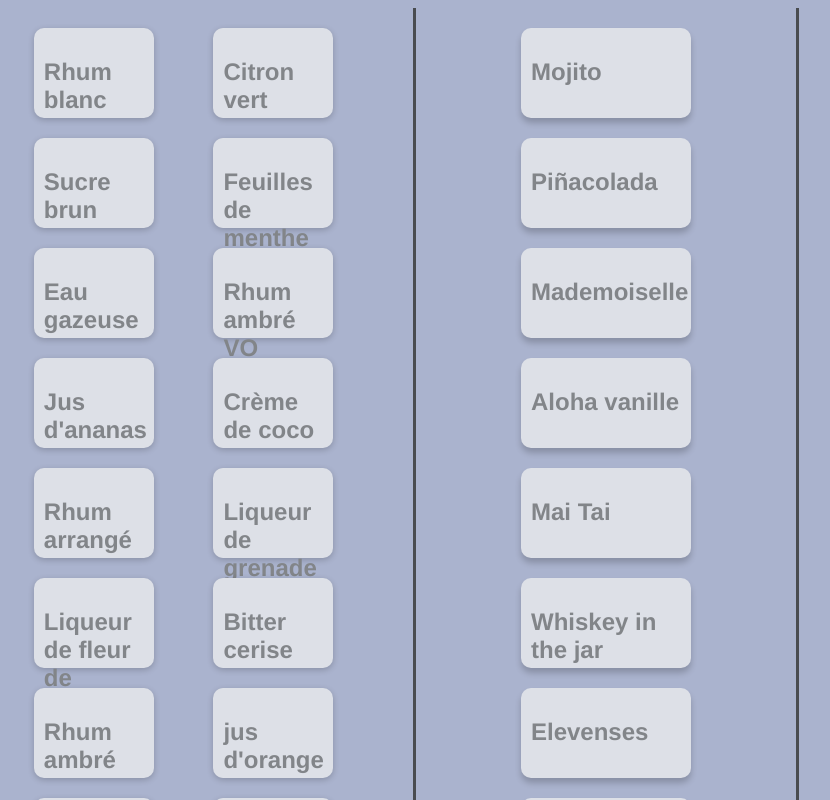
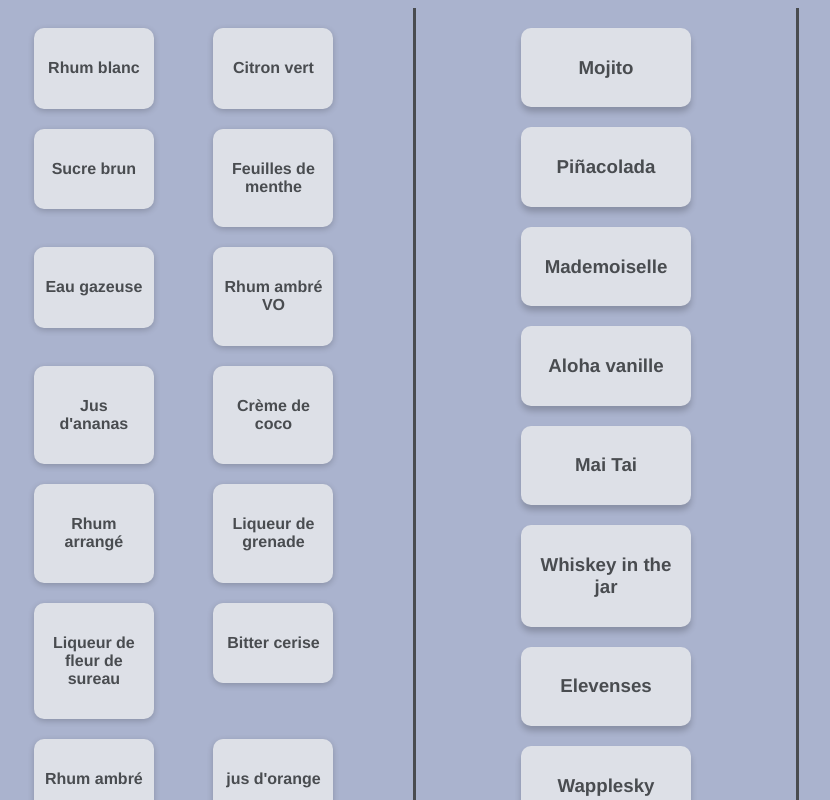
Before and after one commit to cogilabs/Cocktails, a Vue app: page / in a window 1280 px wide. Shown: the top 800 px of the page, without its empty margins (34-864 px from the left). Built offline with nearby package versions, Linux system fonts and the light colour scheme.

Commit message:
Fixed text going outside the boxes

```diff
--- a/src/components/CocktailComp.vue
+++ b/src/components/CocktailComp.vue
@@ -1,6 +1,6 @@
 <template>
   <div v-if="displayed">
-    <h2>{{ cocktailName }}</h2>
+    <h3>{{ cocktailName }}</h3>
   </div>
 </template>
 
@@ -14,12 +14,13 @@ export default {
   div {
     background-color: #dde0e7;
     box-shadow: 0 5px 6px 0 rgba(0,0,0,0.2);
-    color: #828589;
+    color: #494c50;
     width: 150px;
-    height: 70px;
+    height: fit-content;
     padding: 10px;
     margin-top: 10px;
     border-radius: 10px;
     margin: 10px;
+    text-align: center;
   }
 </style>
--- a/src/components/IngredientComp.vue
+++ b/src/components/IngredientComp.vue
@@ -1,6 +1,6 @@
 <template>
   <div v-bind:style="{ backgroundColor: ingBg, boxShadow: '0 ' + ingShade + ' 0 rgba(0,0,0,0.2)' }" @click="toggleSelected">
-    <h2>{{ ingName }}</h2>
+    <h4>{{ ingName }}</h4>
   </div>
 </template>
 
@@ -17,13 +17,14 @@ export default {
 
 <style scoped>
   div {
-    color: #828589;
+    color: #494c50;
     width: 100px;
-    height: 70px;
+    height: fit-content;
     padding: 10px;
     margin-top: 10px;
     border-radius: 10px;
     margin: 10px;
+    text-align: center;
   }
   div:hover {
     cursor: pointer;
```
